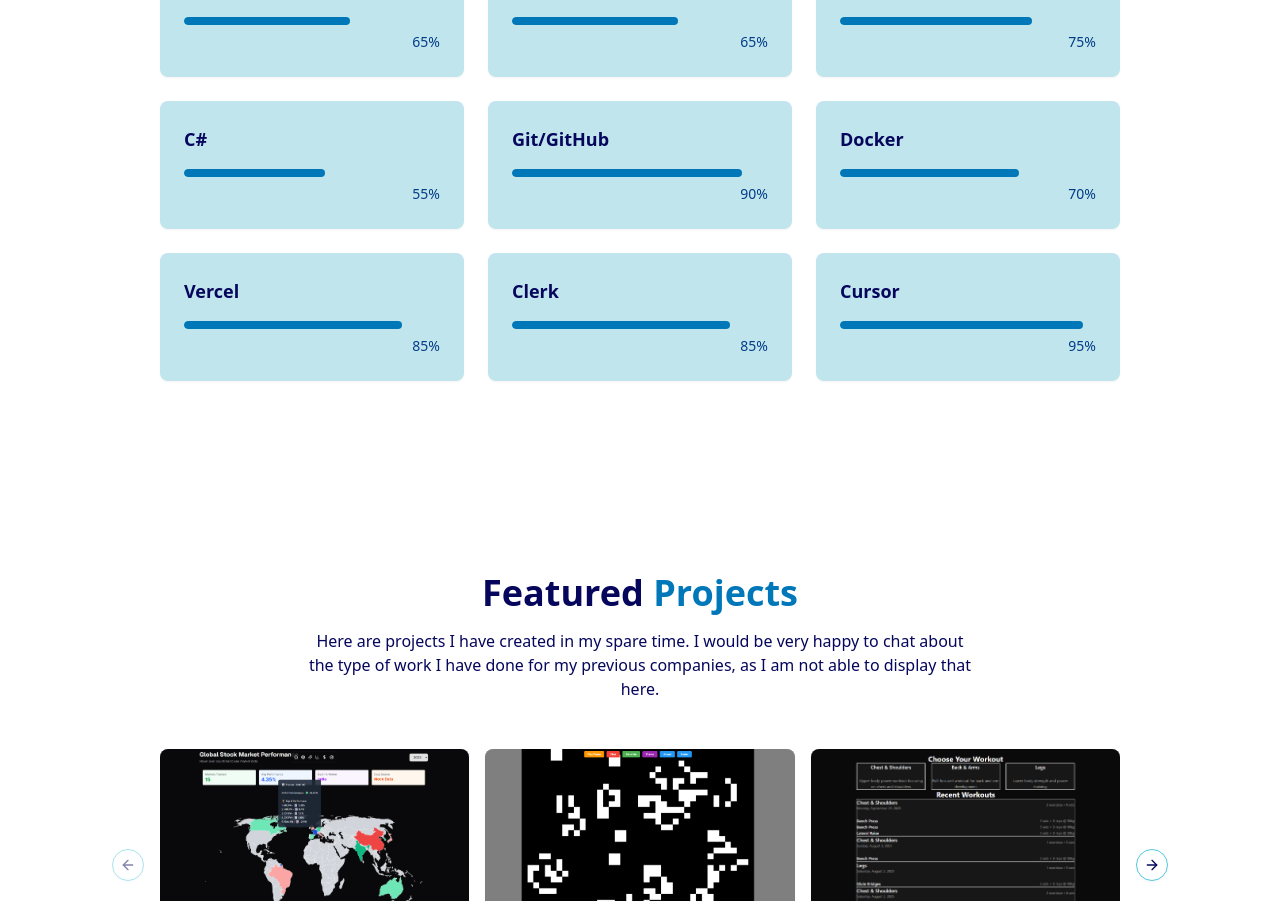
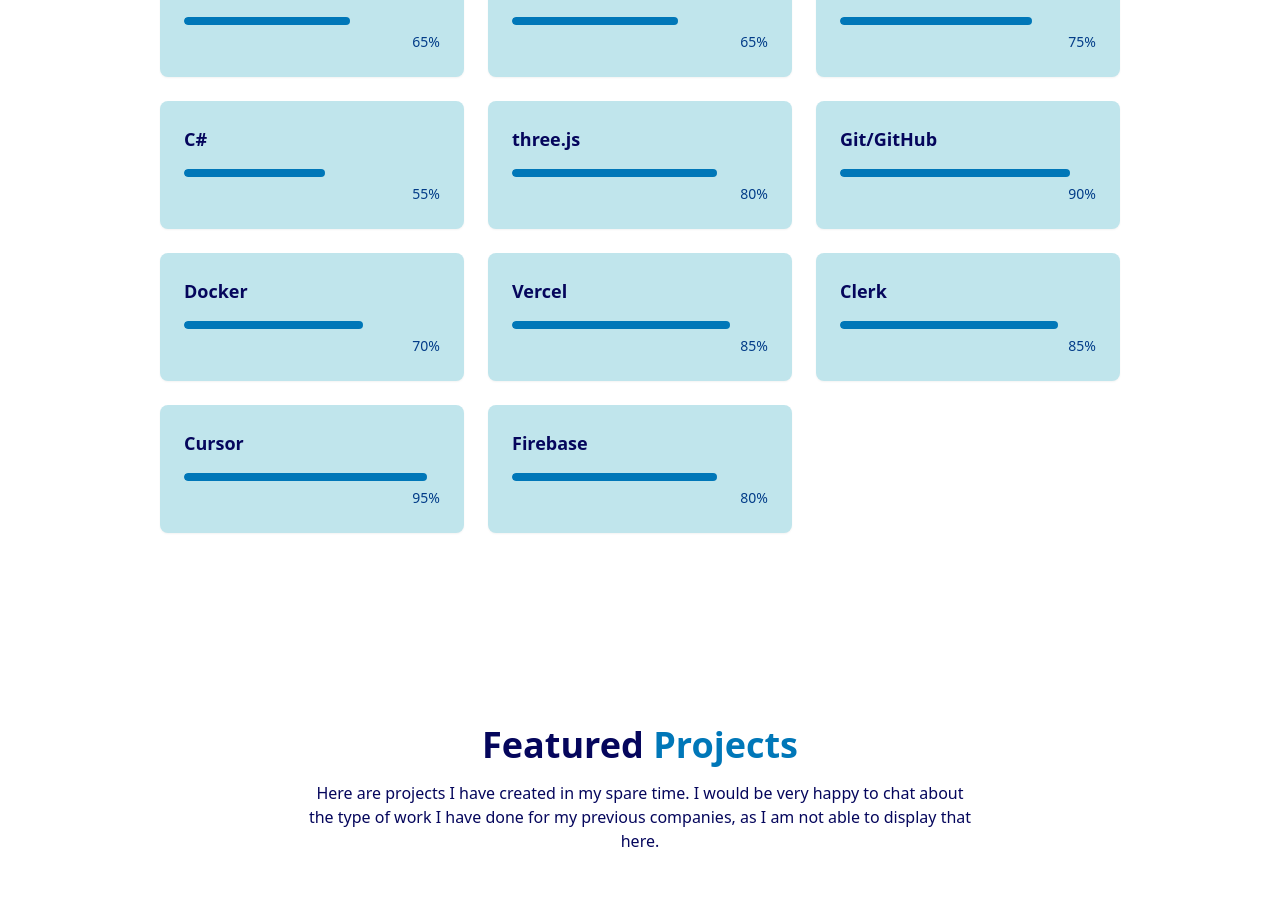
Before and after one commit to leanforward-backend/toby-crust-portfolio, a React (Vite) app: page / in a window 1280 px wide. Shown: the part 2189-3090 px from the top of the page. Built offline with nearby package versions, Linux system fonts and the light colour scheme.

Commit message:
Updated portfolio

```diff
--- a/src/components/skills_section.tsx
+++ b/src/components/skills_section.tsx
@@ -18,12 +18,14 @@
     { name: "C#", level: 55, category: "backend" },
 
 
-
+    { name: "three.js", level: 80, category: "tools" },
     { name: "Git/GitHub", level: 90, category: "tools" },
     { name: "Docker", level: 70, category: "tools" },
     { name: "Vercel", level: 85, category: "tools" },
     { name: "Clerk", level: 85, category: "tools" },
     { name: "Cursor", level: 95, category: "tools" },
+    { name: "Firebase", level: 80, category: "tools" },
+
 ];
 
 const categories = ["all", "frontend", "backend", "tools"];
```
Also changed, not shown: 1 other file (tests, documents, lock files or other folders).
